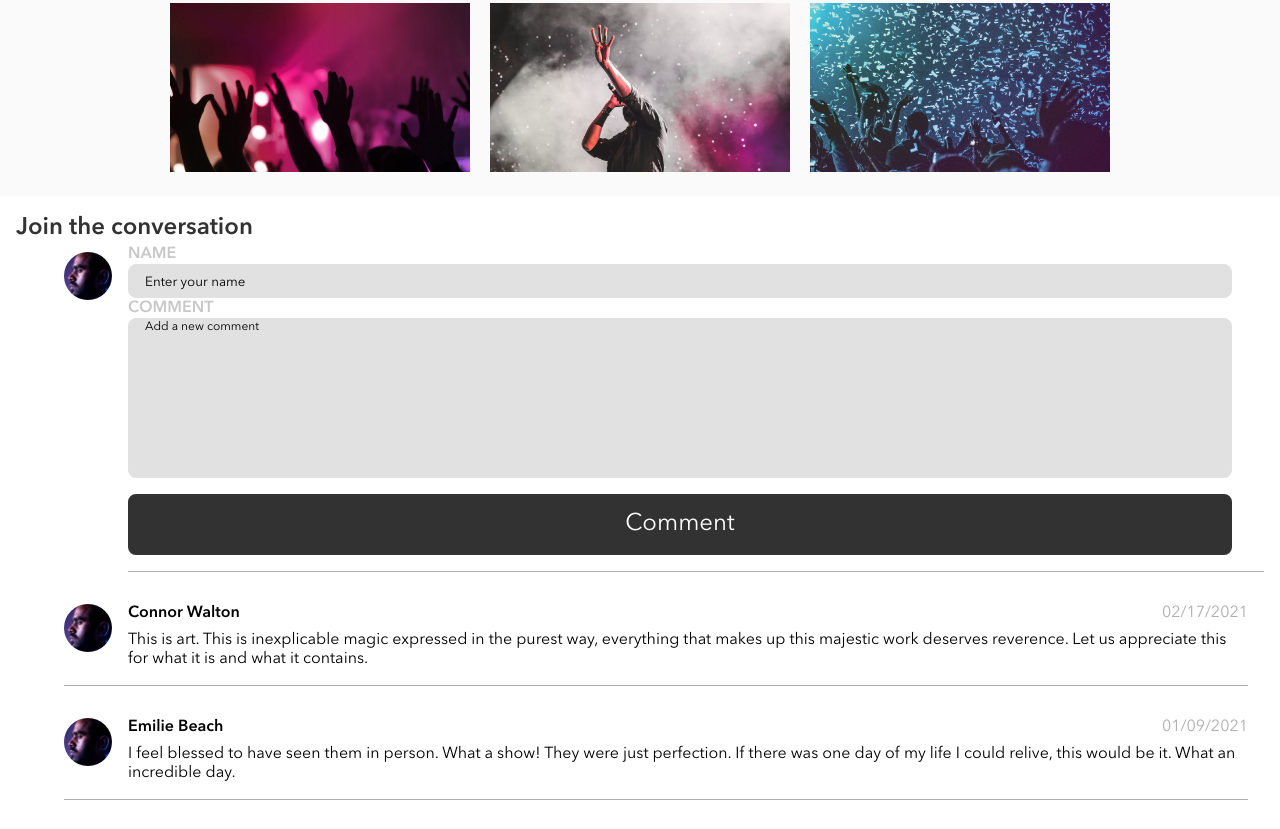
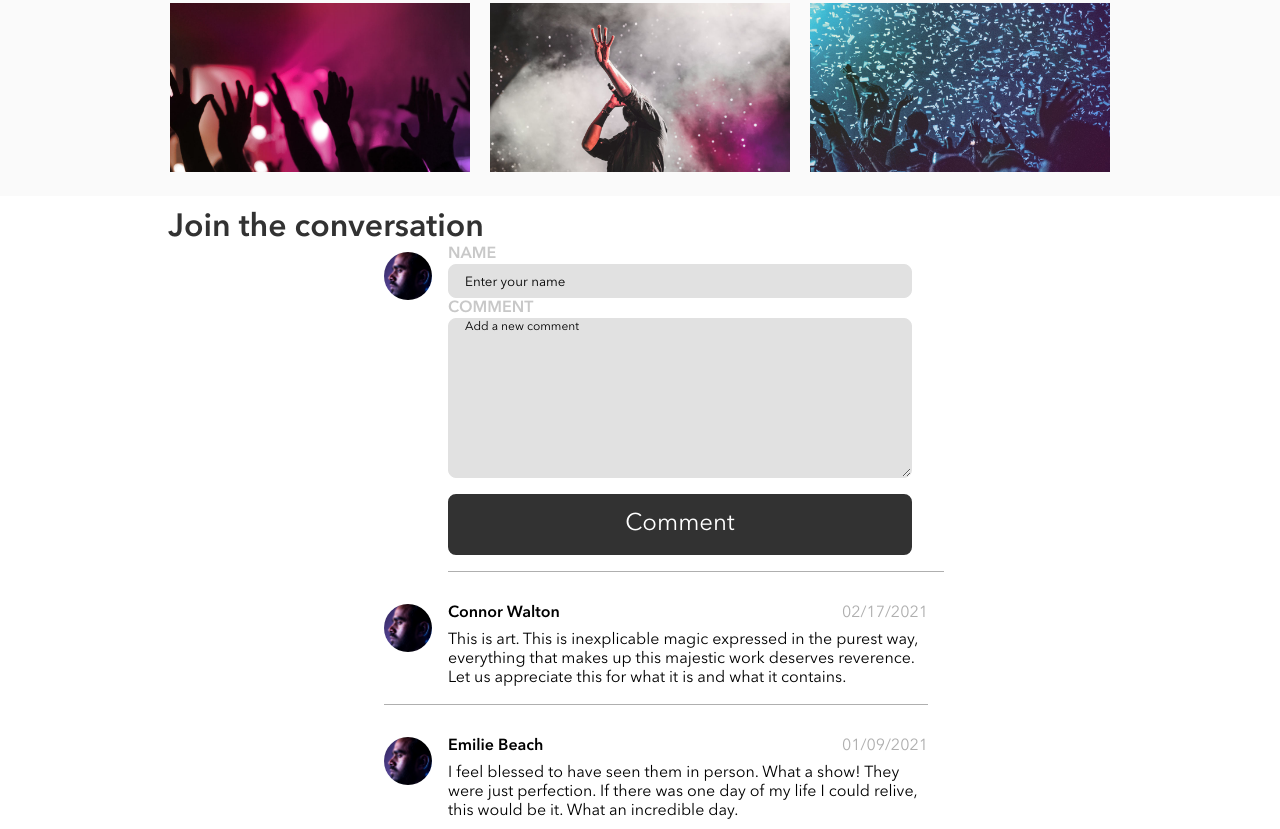
Before and after one commit to PranavPrashar/pranav-prashar-bandsite, a plain HTML site: page index.html in a window 1280 px wide. Shown: the part 2439-3268 px from the top of the page. Drawn offline with Linux system fonts and the light colour scheme.

Commit message:
Update to Join the conversation section for desktop

```diff
--- a/index.html
+++ b/index.html
@@ -233,7 +233,9 @@
                         <input type="text" id = "nameInput" class="conversation__nameinput" placeholder="Enter your name">
 
                         <label for="commentInput" class="input-label">Comment</label>
-                        <input type="text" id = "conversation__commentinput" class="conversation__commentinput" placeholder="Add a new comment">
+                        <!-- <input type="text" id = "conversation__commentinput" class="conversation__commentinput" placeholder="Add a new comment"> -->
+                        <textarea  id = "conversation__commentinput" class="conversation__commentinput" name="commentInput" rows="5" cols="33" placeholder="Add a new comment"></textarea>
+
 
                         <button type = "submit" class = "conversation__right--commentbutton">Comment</button>
                     </form>
@@ -243,9 +245,9 @@
             <div class = "conversation__users">
 
             </div>
-        <div>
+        <!-- <div>
 
-        </div>
+        </div> -->
     </div>
 
     <footer class="footer">
--- a/styles/bio.scss
+++ b/styles/bio.scss
@@ -655,6 +655,12 @@ body {
   flex-direction: column;
   background-color: white;
   justify-content: center;
+  @include desktop{
+    // text-align: left;
+    display: flex;
+    align-items: center;
+  // padding-left: 10rem;
+  }
 
   &__header {
     font-family: global.$avenirnext-demi;
@@ -662,6 +668,13 @@ body {
     margin: 1rem 0 0 1rem;
     font-size: 24px;
     line-height: 32px;
+    @include desktop{
+      padding-left: 10rem;
+      display: flex;
+      align-items: flex-start;
+      font-size: 32px;
+      width: 100%;
+    }
   }
 
   &__form {
@@ -671,8 +684,10 @@ body {
     padding-right: 1rem;
     justify-content: baseline;
     // border-bottom: 1.5px global.$silver solid;
-
-
+    @include desktop{
+      width: 50%;
+      justify-content: center;
+    }
   }
 
   &__img {
@@ -825,6 +840,9 @@ body {
     @include tablet {
       // background-color: blue;
       padding-left: 3rem;
+    }
+    @include desktop{
+      width: 50%;
     }
 
     &--container {
```
Also changed, not shown: styles/bio.css, 1 other file.
